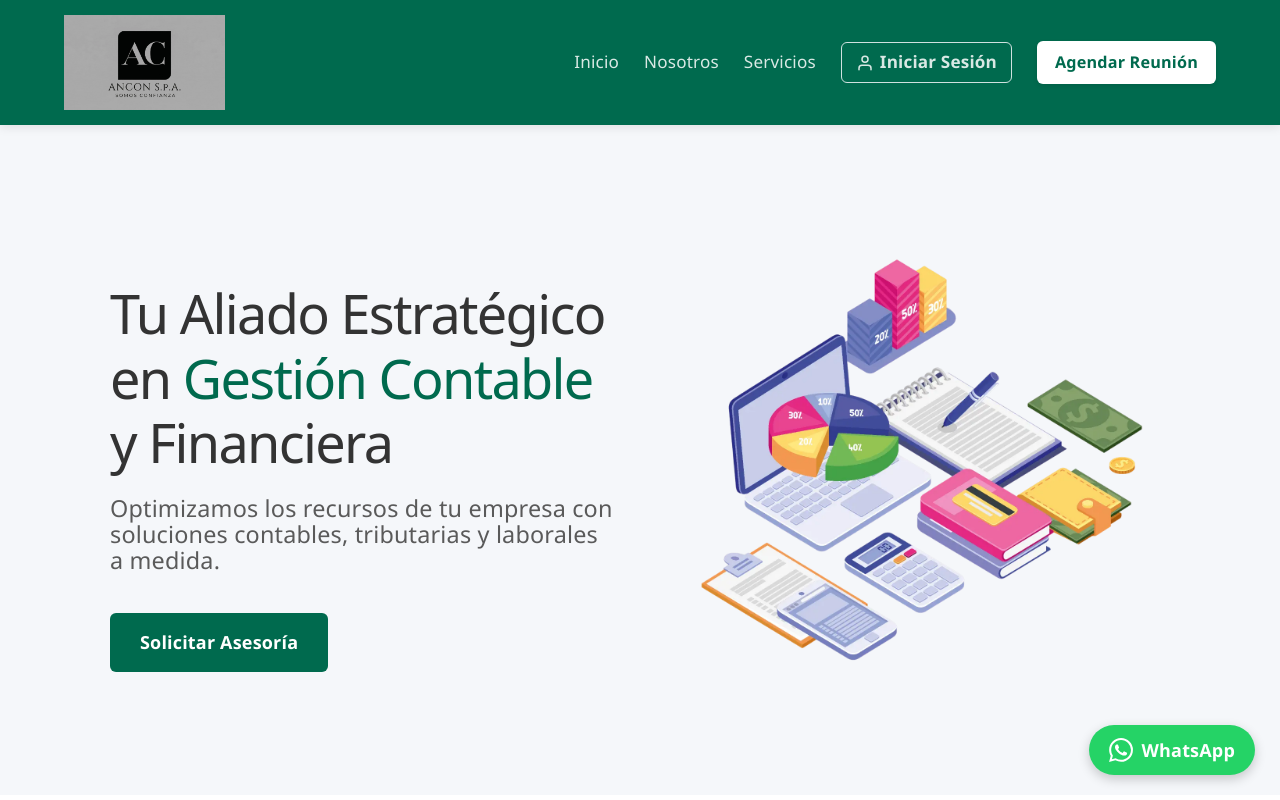
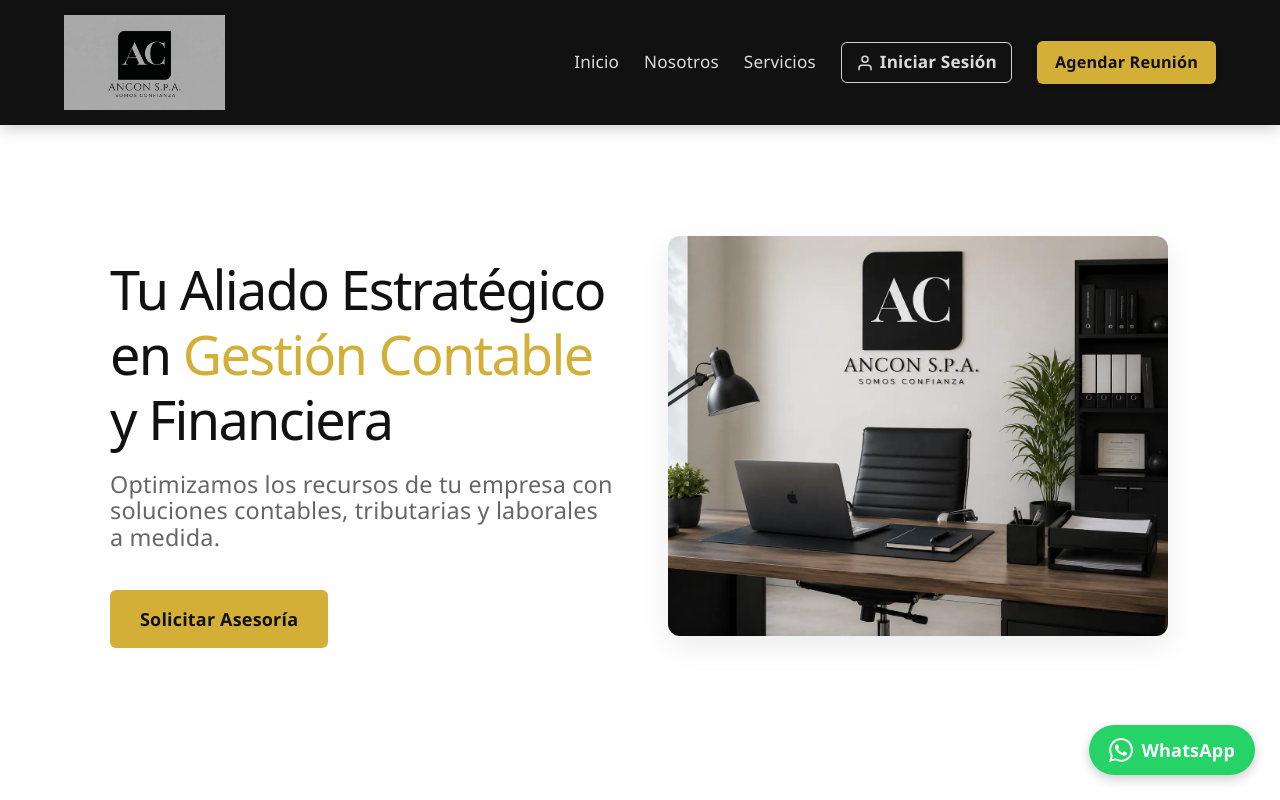
Before and after one commit to ceabruno/Ancon, a React app in the folder frontend/: page / in a window 1280 px wide. Shown: the top 800 px of the page. Built offline with nearby package versions, Linux system fonts and the light colour scheme; the HTML template or start-up script is replaced by a standard one.

Commit message:
Colores premium y nuevo hero

```diff
--- a/frontend/src/App.css
+++ b/frontend/src/App.css
@@ -1,14 +1,15 @@
 /* =========================================
-   1. VARIABLES DE COLOR (NUEVA PALETA)
+   1. VARIABLES DE COLOR (NUEVA PALETA PREMIUM)
    ========================================= */
 :root {
-  --esmeralda: #006A4E;        /* Verde Esmeralda Oscuro (Principal) */
-  --esmeralda-hover: #004D38;  /* Tono más oscuro para botones al pasar el mouse */
-  --carbon: #333333;           /* Gris Carbón (Textos principales) */
-  --carbon-light: #5A5A5A;     /* Gris Carbón suave (Subtítulos) */
-  --perla: #F5F7FA;            /* Gris Perla (Fondo general) */
-  --blanco: #FFFFFF;           /* Blanco (Contenedores y contraste) */
-  --border: #E0E0E0;           /* Gris muy claro para bordes y divisores */
+  --oro: #D4AF37;            /* Dorado (Botones y destacados) */
+  --oro-hover: #C19B2E;      /* Dorado oscuro (Hover de botones) */
+  --negro: #111111;          /* Negro profundo (Header, Footer, Títulos) */
+  --carbon: #333333;         /* Gris oscuro (Textos base) */
+  --carbon-light: #666666;   /* Gris medio (Subtítulos) */
+  --gris-claro: #F4F4F4;     /* Gris claro (Secciones alternativas) */
+  --blanco: #FFFFFF;         /* Blanco (Base principal y tarjetas) */
+  --border: #EAEAEA;         /* Gris muy sutil para bordes */
 }
 
 /* =========================================
@@ -19,7 +20,7 @@
 html, body {
   overflow-x: hidden; width: 100%;
   font-family: 'Segoe UI', Roboto, Helvetica, Arial, sans-serif;
-  background-color: var(--perla);
+  background-color: var(--blanco);
   color: var(--carbon);
   scroll-behavior: smooth;
 }
@@ -27,10 +28,10 @@ html, body {
 .container { max-width: 1100px; margin: 0 auto; padding: 0 20px; }
 
 /* --- Tipografía General --- */
-.hero-title { font-size: 3rem; line-height: 1.2; margin-bottom: 20px; color: var(--carbon); }
+.hero-title { font-size: 3rem; line-height: 1.2; margin-bottom: 20px; color: var(--negro); }
 .hero-subtitle { font-size: 1.3rem; color: var(--carbon-light); margin-bottom: 40px; }
 .section-title, .portal-card-title, .portal-header-title, .card-title {
-  color: var(--esmeralda); font-weight: bold; margin-bottom: 20px;
+  color: var(--negro); font-weight: bold; margin-bottom: 20px;
 }
 .section-title { font-size: 2.2rem; }
 .portal-card-title { font-size: 1.5rem; border-bottom: 2px solid var(--border); padding-bottom: 15px; }
@@ -40,10 +41,16 @@ html, body {
    3. ESTRUCTURA, SECCIONES Y TARJETAS
    ========================================= */
 .section-light { background-color: var(--blanco); padding: 80px 0; }
-.section-dark, .portal-layout, .login-section { background-color: var(--perla); padding: 80px 0; }
+.section-dark, .portal-layout, .login-section { background-color: var(--gris-claro); padding: 80px 0; }
 .hero-section { padding: 100px 20px; min-height: 75vh; display: flex; align-items: center; justify-content: center; }
 .hero-container { display: flex; align-items: center; justify-content: space-between; gap: 50px; text-align: left; }
-.hero-text { flex: 1; }
+.hero-text {
+  flex: 1;
+  display: flex;
+  flex-direction: column;
+  justify-content: center; /* Mantiene tu texto y botón centrados verticalmente */
+  align-items: flex-start; /* Asegura que el botón se alinee a la izquierda */
+}
 .hero-image { flex: 1; display: flex; justify-content: center; }
 .portal-layout, .login-section { min-height: 100vh; padding: 0; }
 .login-section { display: flex; align-items: center; }
@@ -58,7 +65,7 @@ html, body {
 }
 
 .card { padding: 30px; transition: all 0.3s ease; }
-.card:hover { transform: translateY(-5px); box-shadow: 0 10px 20px rgba(0,0,0,0.08); border-color: var(--esmeralda); }
+.card:hover { transform: translateY(-5px); box-shadow: 0 10px 25px rgba(0,0,0,0.05); border-color: var(--oro); }
 .portal-card, .login-container { padding: 35px; }
 .login-container { max-width: 400px; margin: 0 auto; }
 .login-container .section-title { text-align: center; font-size: 1.8rem; margin-bottom: 10px; }
@@ -77,26 +84,26 @@ html, body {
   display: flex; align-items: center; gap: 16px; cursor: pointer;
   transition: all 0.4s cubic-bezier(0.175, 0.885, 0.32, 1.275);
 }
-.servicio-item svg { transition: transform 0.4s ease, stroke 0.4s ease; stroke: var(--esmeralda); }
-.servicio-item:hover { transform: translateY(-6px) scale(1.02); box-shadow: 0 15px 25px rgba(0, 106, 78, 0.15); border-color: var(--esmeralda); color: var(--esmeralda); }
-.servicio-item:hover svg { transform: scale(1.2) rotate(5deg); stroke: var(--esmeralda-hover); }
+.servicio-item svg { transition: transform 0.4s ease, stroke 0.4s ease; stroke: var(--oro); }
+.servicio-item:hover { transform: translateY(-6px) scale(1.02); box-shadow: 0 15px 25px rgba(212, 175, 55, 0.15); border-color: var(--oro); color: var(--oro); }
+.servicio-item:hover svg { transform: scale(1.2) rotate(5deg); stroke: var(--oro-hover); }
 
 /* =========================================
    5. NAVEGACIÓN (HEADER) Y FOOTER
    ========================================= */
 .header, .portal-header {
-  background-color: var(--esmeralda); color: var(--blanco);
+  background-color: var(--negro); color: var(--blanco);
   padding: 15px 5%; display: flex; justify-content: space-between; align-items: center;
-  box-shadow: 0 2px 10px rgba(0,0,0,0.1); width: 100%;
+  box-shadow: 0 4px 15px rgba(0,0,0,0.2); width: 100%;
 }
 .header { position: sticky; top: 0; z-index: 1000; }
 .logo { font-size: 1.5rem; font-weight: bold; letter-spacing: 0.5px; }
 .nav { display: flex; align-items: center; gap: 25px; }
-.nav-link { color: var(--blanco); text-decoration: none; font-weight: 500; font-size: 0.95rem; opacity: 0.85; transition: opacity 0.3s ease; }
-.nav-link:hover { opacity: 1; }
-.menu-icon { display: none; font-size: 1.8rem; cursor: pointer; }
+.nav-link { color: var(--blanco); text-decoration: none; font-weight: 500; font-size: 0.95rem; opacity: 0.85; transition: all 0.3s ease; }
+.nav-link:hover { opacity: 1; color: var(--oro); }
+.menu-icon { display: none; font-size: 1.8rem; cursor: pointer; color: var(--blanco); }
 .portal-user-info { display: flex; align-items: center; gap: 20px; font-size: 0.95rem; }
-.footer { background-color: var(--carbon); color: var(--perla); padding: 40px 20px; text-align: center; font-size: 0.9rem; }
+.footer { background-color: var(--negro); color: var(--gris-claro); padding: 40px 20px; text-align: center; font-size: 0.9rem; }
 
 /* =========================================
    6. BOTONES (Consolidados)
@@ -105,30 +112,34 @@ html, body {
   border-radius: 6px; text-decoration: none; font-weight: bold; cursor: pointer; transition: all 0.3s ease;
 }
 
-.btn-primary { background-color: var(--esmeralda); color: var(--blanco); padding: 16px 30px; border: none; }
-.btn-primary:hover { background-color: var(--esmeralda-hover); }
+/* Botones Principales (Dorado con texto oscuro para contraste premium) */
+.btn-primary { background-color: var(--oro); color: var(--negro); padding: 16px 30px; border: none; }
+.btn-primary:hover { background-color: var(--oro-hover); color: var(--negro); box-shadow: 0 4px 10px rgba(212, 175, 55, 0.3); }
 .btn-full-width { width: 100%; }
 
-.btn-header-cta { background-color: var(--blanco); color: var(--esmeralda); padding: 8px 18px; font-size: 0.9rem; box-shadow: 0 2px 5px rgba(0,0,0,0.1); }
-.btn-header-cta:hover { background-color: var(--perla); transform: translateY(-1px); }
+/* Botones Secundarios del Header (Dorado) */
+.btn-header-cta { background-color: var(--oro); color: var(--negro); padding: 8px 18px; font-size: 0.9rem; box-shadow: 0 2px 5px rgba(0,0,0,0.2); border: none; }
+.btn-header-cta:hover { background-color: var(--oro-hover); transform: translateY(-1px); }
 
-.btn-login, .btn-logout { background-color: transparent; border: 1px solid var(--perla); padding: 6px 14px; color: var(--blanco); display: flex; align-items: center; gap: 6px; }
-.btn-login:hover, .btn-logout:hover { background-color: rgba(255, 255, 255, 0.15); }
+/* Botones Fantasma en Header (Login/Logout) */
+.btn-login, .btn-logout { background-color: transparent; border: 1px solid var(--gris-claro); padding: 6px 14px; color: var(--blanco); display: flex; align-items: center; gap: 6px; }
+.btn-login:hover, .btn-logout:hover { border-color: var(--oro); color: var(--oro); background-color: rgba(212, 175, 55, 0.05); }
 
+/* WhatsApp (Mantenemos verde original por reglas de marca global de WhatsApp) */
 .btn-whatsapp { position: fixed; bottom: 25px; right: 25px; background-color: #25D366; color: var(--blanco); padding: 12px 20px; border-radius: 50px; z-index: 100; display: flex; align-items: center; gap: 8px; box-shadow: 0 4px 12px rgba(0,0,0,0.2); }
 .btn-whatsapp:hover { transform: scale(1.05); }
 
 .btn-back { display: inline-block; margin-bottom: 20px; color: var(--carbon-light); font-size: 0.9rem; }
-.btn-back:hover { color: var(--esmeralda); text-decoration: underline; }
+.btn-back:hover { color: var(--oro); text-decoration: underline; }
 
 /* =========================================
    7. FORMULARIOS Y MENSAJES
    ========================================= */
 .form { max-width: 550px; margin: 0 auto; display: flex; flex-direction: column; gap: 15px; }
-.input, .textarea { width: 100%; padding: 14px; border: 1px solid var(--border); border-radius: 8px; font-size: 1rem; color: var(--carbon); background-color: var(--blanco); }
-.input:focus, .textarea:focus { outline: none; border-color: var(--esmeralda); box-shadow: 0 0 0 3px rgba(0, 106, 78, 0.1); }
+.input, .textarea { width: 100%; padding: 14px; border: 1px solid var(--border); border-radius: 8px; font-size: 1rem; color: var(--carbon); background-color: var(--gris-claro); }
+.input:focus, .textarea:focus { outline: none; border-color: var(--oro); background-color: var(--blanco); box-shadow: 0 0 0 3px rgba(212, 175, 55, 0.15); }
 .form-message { margin-top: 15px; text-align: center; font-weight: bold; }
-.form-message.success { color: var(--esmeralda); }
+.form-message.success, .form-message.exito { color: var(--oro-hover); }
 .form-message.error { color: #d9534f; }
 
 /* =========================================
@@ -136,12 +147,19 @@ html, body {
    ========================================= */
 @media (max-width: 768px) {
   .menu-icon { display: block; }
-  .nav { display: none; flex-direction: column; position: absolute; top: 100%; left: 0; width: 100%; background-color: var(--esmeralda); padding: 30px; gap: 20px; box-shadow: 0 10px 15px rgba(0,0,0,0.1); }
+  .nav { display: none; flex-direction: column; position: absolute; top: 100%; left: 0; width: 100%; background-color: var(--negro); padding: 30px; gap: 20px; box-shadow: 0 10px 15px rgba(0,0,0,0.2); border-top: 1px solid #222; }
   .nav-mobile-active { display: flex; }
   .btn-header-cta { width: 100%; text-align: center; }
 
   .hero-title { font-size: 2.2rem; }
-  .hero-container { flex-direction: column; text-align: center; gap: 30px; }
+  .hero-container {
+  display: flex;
+  /* CAMBIO CLAVE: 'stretch' hace que ambas columnas midan lo mismo de alto */
+  align-items: stretch;
+  justify-content: space-between;
+  gap: 50px;
+  text-align: left;
+}
   .grid { grid-template-columns: 1fr; }
 
   .servicios-grid { grid-template-columns: repeat(2, 1fr); gap: 12px; }
@@ -157,7 +175,7 @@ html, body {
    ========================================= */
 .text-center { text-align: center !important; }
 .text-left { text-align: left !important; margin-left: 0 !important; }
-.text-esmeralda { color: var(--esmeralda) !important; }
+.text-esmeralda { color: var(--oro) !important; } /* Mantiene clase para no romper JSX, cambia a dorado visualmente */
 
 /* =========================================
    10. SECCIÓN NOSOTROS
@@ -166,7 +184,7 @@ html, body {
 .nosotros-col { flex: 1; min-width: 300px; }
 .nosotros-img { width: 100%; border-radius: 15px; box-shadow: 0 10px 30px rgba(0,0,0,0.1); }
 .nosotros-stats { display: grid; grid-template-columns: 1fr 1fr; gap: 20px; margin-top: 30px; }
-.nosotros-stats h4 { color: var(--esmeralda); font-size: 1.2rem; margin-bottom: 5px; }
+.nosotros-stats h4 { color: var(--oro); font-size: 1.2rem; margin-bottom: 5px; }
 .nosotros-stats p { font-size: 0.9rem; margin: 0; color: var(--carbon-light); }
 
 /* =========================================
@@ -175,7 +193,6 @@ html, body {
 .form-group { display: flex; flex-direction: column; gap: 8px; }
 .form-group label { font-weight: 600; font-size: 0.9rem; color: var(--carbon); }
 .form-help-text { font-size: 0.85rem; color: var(--carbon-light); font-style: italic; }
-.form-message.exito { color: var(--esmeralda); }
 
 /* =========================================
    12. COMPONENTES DEL PORTAL PRIVADO
@@ -187,7 +204,7 @@ html, body {
 .grid-col-full { grid-column: 1 / -1; }
 
 .portal-card-header { display: flex; justify-content: space-between; align-items: center; border-bottom: 2px solid var(--border); padding-bottom: 15px; margin-bottom: 20px; flex-wrap: wrap; gap: 15px; }
-.portal-card-header h3 { margin: 0; color: var(--esmeralda); font-size: 1.5rem; }
+.portal-card-header h3 { margin: 0; color: var(--negro); font-size: 1.5rem; }
 
 .portal-filter { display: flex; align-items: center; gap: 10px; }
 .portal-filter label { font-weight: 500; color: var(--carbon-light); }
@@ -195,23 +212,23 @@ html, body {
 
 .table-responsive { overflow-x: auto; }
 .portal-table { width: 100%; border-collapse: collapse; text-align: left; font-size: 0.95rem; }
-.portal-table th { background-color: var(--perla); color: var(--esmeralda); padding: 12px 15px; border-bottom: 2px solid #A8E6CF; }
+.portal-table th { background-color: var(--negro); color: var(--oro); padding: 12px 15px; border-bottom: 3px solid var(--oro); }
 .portal-table td { padding: 12px 15px; border-bottom: 1px solid var(--border); color: var(--carbon); }
-.portal-table tr:hover { background-color: #FAFCFB; }
+.portal-table tr:hover { background-color: var(--gris-claro); }
 
-.badge-tipo { background-color: #E8EDE9; padding: 6px 10px; border-radius: 4px; font-size: 0.85rem; color: #52796F; font-weight: 500; }
+.badge-tipo { background-color: #FFF8E7; border: 1px solid var(--oro); padding: 6px 10px; border-radius: 4px; font-size: 0.85rem; color: var(--oro-hover); font-weight: bold; }
 
 .table-actions { display: flex; gap: 8px; justify-content: center; }
 .btn-sm { padding: 6px 12px; font-size: 0.9rem; border-radius: 4px; text-decoration: none; border: none; cursor: pointer; transition: 0.3s; font-weight: bold; }
-.btn-view { background-color: var(--esmeralda); color: var(--blanco); }
-.btn-view:hover { background-color: var(--esmeralda-hover); }
+.btn-view { background-color: var(--oro); color: var(--negro); }
+.btn-view:hover { background-color: var(--oro-hover); color: var(--negro); }
 .btn-delete { background-color: #dc3545; color: var(--blanco); }
 .btn-delete:hover { background-color: #c82333; }
 
 .tabs-container { display: flex; gap: 20px; margin-bottom: 25px; border-bottom: 2px solid var(--border); }
 .tab-btn { background: none; border: none; font-size: 1.1rem; font-weight: bold; cursor: pointer; padding-bottom: 10px; color: var(--carbon-light); border-bottom: 3px solid transparent; transition: 0.3s; }
-.tab-btn.active { color: var(--esmeralda); border-bottom-color: var(--esmeralda); }
-.tab-btn:hover { color: var(--esmeralda); }
+.tab-btn.active { color: var(--oro); border-bottom-color: var(--oro); }
+.tab-btn:hover { color: var(--oro); }
 
 .portal-alert-card { max-width: 500px; margin: 40px auto; text-align: center; }
 .portal-alert-card .portal-card-title { color: #dc3545; border-bottom: none; padding-bottom: 0; margin-bottom: 10px; }
@@ -226,7 +243,16 @@ html, body {
 .text-right { text-align: right !important; }
 
 /* Hero */
-.hero-img-main { width: 100%; max-width: 500px; object-fit: contain; }
+.hero-img-main {
+  width: 100%;
+  max-width: 500px;
+  /* CAMBIO CLAVE: Le pedimos que ocupe el 100% del alto de su columna */
+  height: 100%;
+  min-height: 400px; /* Previene que se haga muy pequeña en algunas pantallas */
+  object-fit: cover; /* Llena el espacio disponible recortando los bordes si es necesario, sin aplastar la imagen */
+  border-radius: 12px; /* Un ligero borde redondeado para mantener el estilo premium */
+  box-shadow: 0 10px 30px rgba(0,0,0,0.08); /* Opcional: Sombra elegante */
+}
 
 /* Header & Logos */
 .logo-link { display: flex; align-items: center; text-decoration: none; }
@@ -234,7 +260,7 @@ html, body {
 
 /* Footer */
 .footer-credit { font-size: 0.8rem; margin-top: 10px; opacity: 0.7; }
-.footer-link { color: var(--perla); text-decoration: underline; }
+.footer-link { color: var(--oro); text-decoration: underline; }
 
 /* Servicios */
 .icon-shrink { flex-shrink: 0; }
@@ -243,5 +269,5 @@ html, body {
 .btn-text { background: none; border: none; cursor: pointer; transition: 0.3s; }
 .btn-text-muted { color: var(--carbon-light); text-decoration: underline; }
 .btn-text-muted:hover { color: var(--carbon); }
-.btn-text-esmeralda { color: var(--esmeralda); font-size: 0.85rem; font-weight: 500; }
-.btn-text-esmeralda:hover { color: var(--esmeralda-hover); text-decoration: underline; }
+.btn-text-esmeralda { color: var(--oro); font-size: 0.85rem; font-weight: 500; }
+.btn-text-esmeralda:hover { color: var(--oro-hover); text-decoration: underline; }
--- a/frontend/src/components/Footer.jsx
+++ b/frontend/src/components/Footer.jsx
@@ -5,9 +5,6 @@ export default function Footer() {
     <footer className="footer">
       <div className="container">
         <p>&copy; {new Date().getFullYear()} AnCon SPA. Todos los derechos reservados.</p>
-        <p className="footer-credit">
-          Ilustración principal por <a href="https://www.freepik.com/free-vector/business-budget-management_25638048.htm" target="_blank" rel="noopener noreferrer" className="footer-link">Freepik</a>
-        </p>
       </div>
     </footer>
   );
--- a/frontend/src/components/Hero.jsx
+++ b/frontend/src/components/Hero.jsx
@@ -1,6 +1,6 @@
 import React from 'react';
 import { motion } from 'framer-motion';
-import heroImg from '../assets/hero.webp';
+import heroImg from '../assets/hero2.webp';
 
 export default function Hero() {
   return (
```
Also changed, not shown: frontend/src/assets/hero.webp (deleted), frontend/src/assets/hero2.webp (added).
